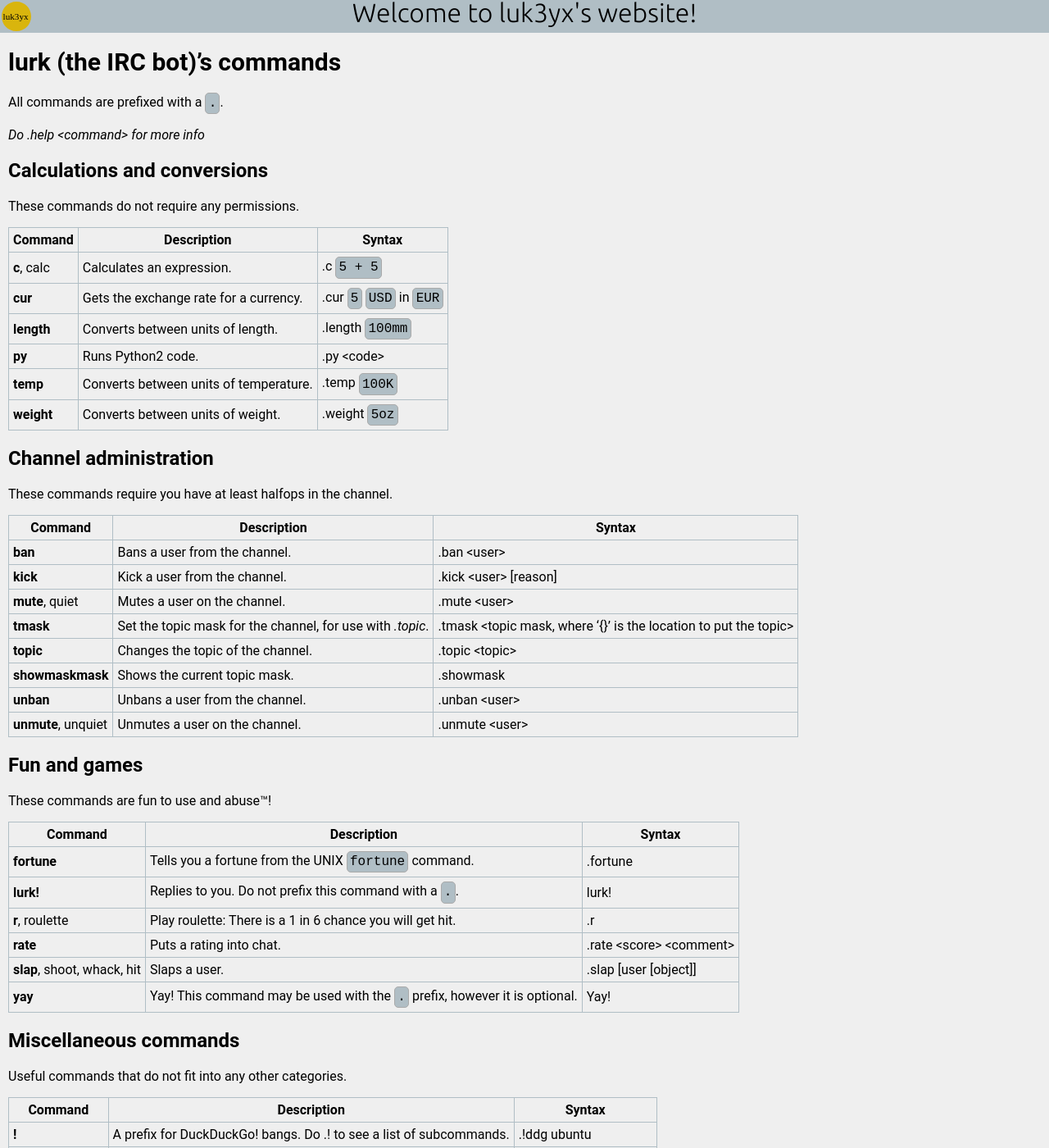
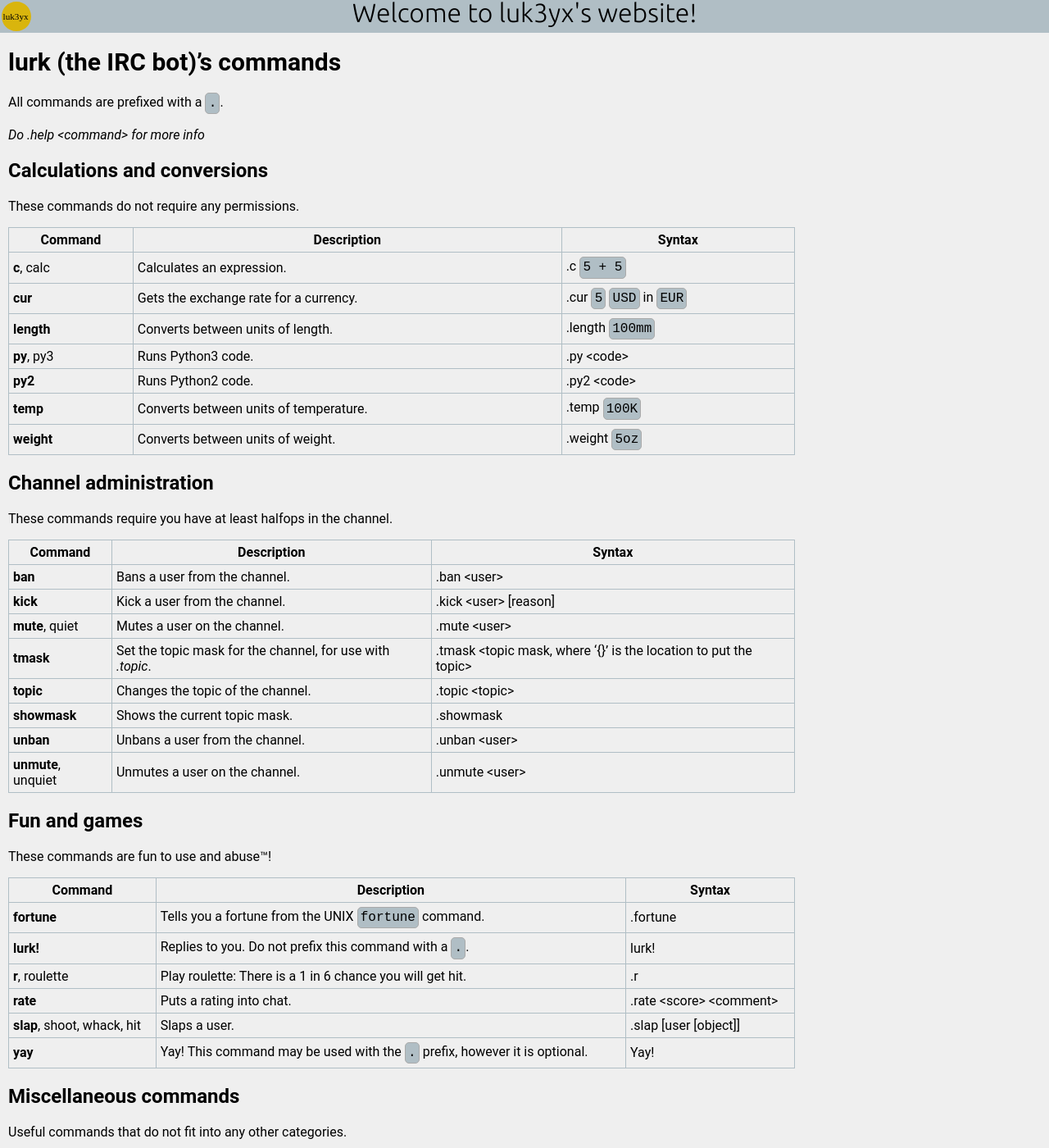
Before and after one commit to luk3yx/luk3yx.github.io, a Jekyll site: the page built from lurk.md, in a window 1280 px wide and 1400 px high. Shown: the whole window at 82% size. Built offline with Jekyll 4.4.1, drawn with Linux system fonts in a browser that asks for light colours.

Commit message:
Add .py3 and fix .showmask

```diff
--- a/lurk.md
+++ b/lurk.md
@@ -17,7 +17,8 @@ These commands do not require any permissions.
 | **c**, calc   | Calculates an expression. | .c `5 + 5` |
 | **cur**       | Gets the exchange rate for a currency. | .cur `5` `USD` in `EUR` |
 | **length**    | Converts between units of length. | .length `100mm` |
-| **py**        | Runs Python2 code. | .py \<code> |
+| **py**, py3   | Runs Python3 code. | .py \<code> |
+| **py2**       | Runs Python2 code. | .py2 \<code> |
 | **temp**      | Converts between units of temperature. | .temp `100K` |
 | **weight**    | Converts between units of weight. | .weight `5oz` |
 
@@ -31,7 +32,7 @@ These commands require you have at least halfops in the channel.
 | **mute**, quiet | Mutes a user on the channel. | .mute \<user> |
 | **tmask**     | Set the topic mask for the channel, for use with *.topic*. | .tmask \<topic mask, where '{}' is the location to put the topic> |
 | **topic**     | Changes the topic of the channel. | .topic \<topic> |
-| **showmaskmask**     | Shows the current topic mask. | .showmask |
+| **showmask**     | Shows the current topic mask. | .showmask |
 | **unban**     | Unbans a user from the channel. | .unban \<user> |
 | **unmute**, unquiet | Unmutes a user on the channel. | .unmute \<user> |
 
--- a/style.scss
+++ b/style.scss
@@ -333,6 +333,7 @@ code, .code {
 
 table {
     border-collapse: collapse;
+    width: 75vw;
 }
 td, th {
     border: 1px solid $accent-colour;
```
